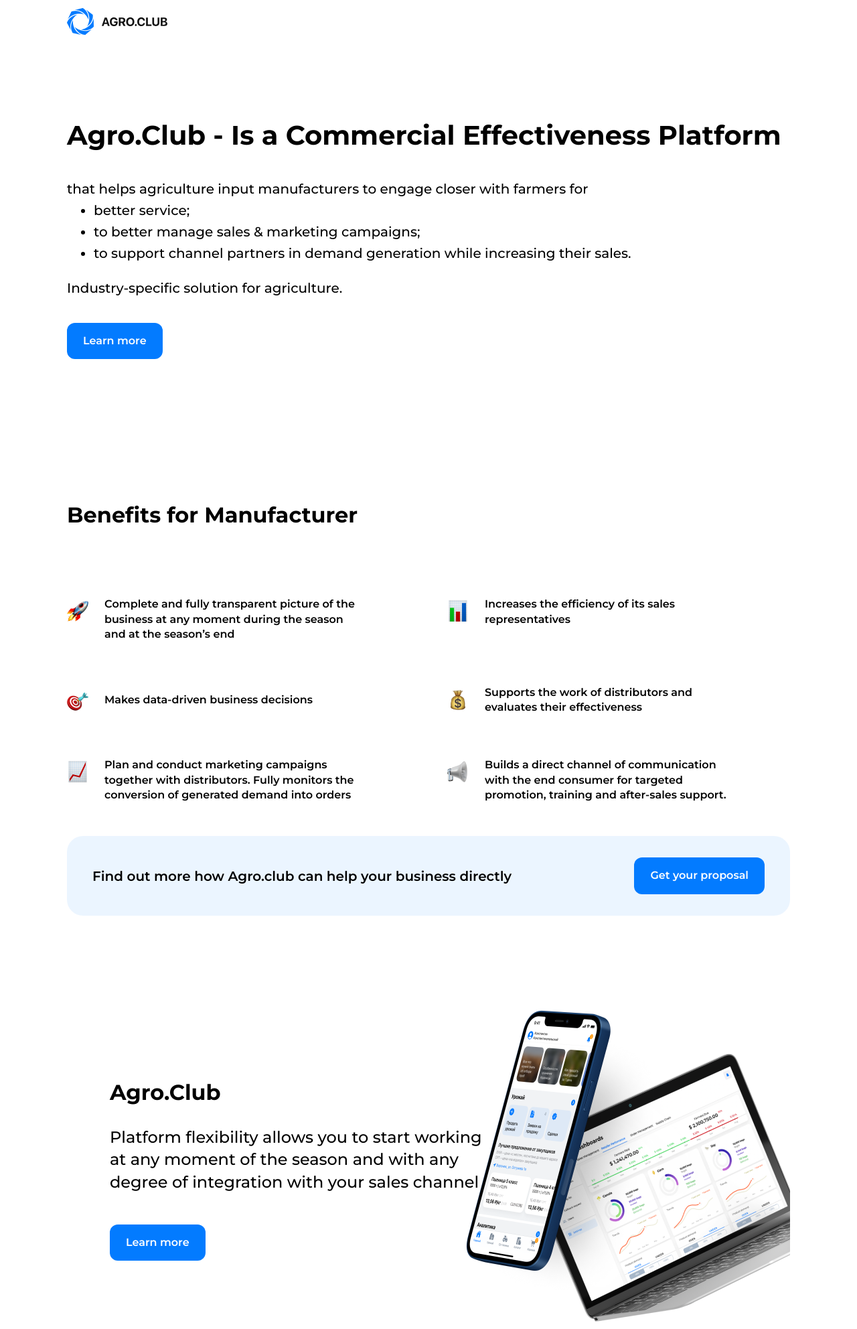
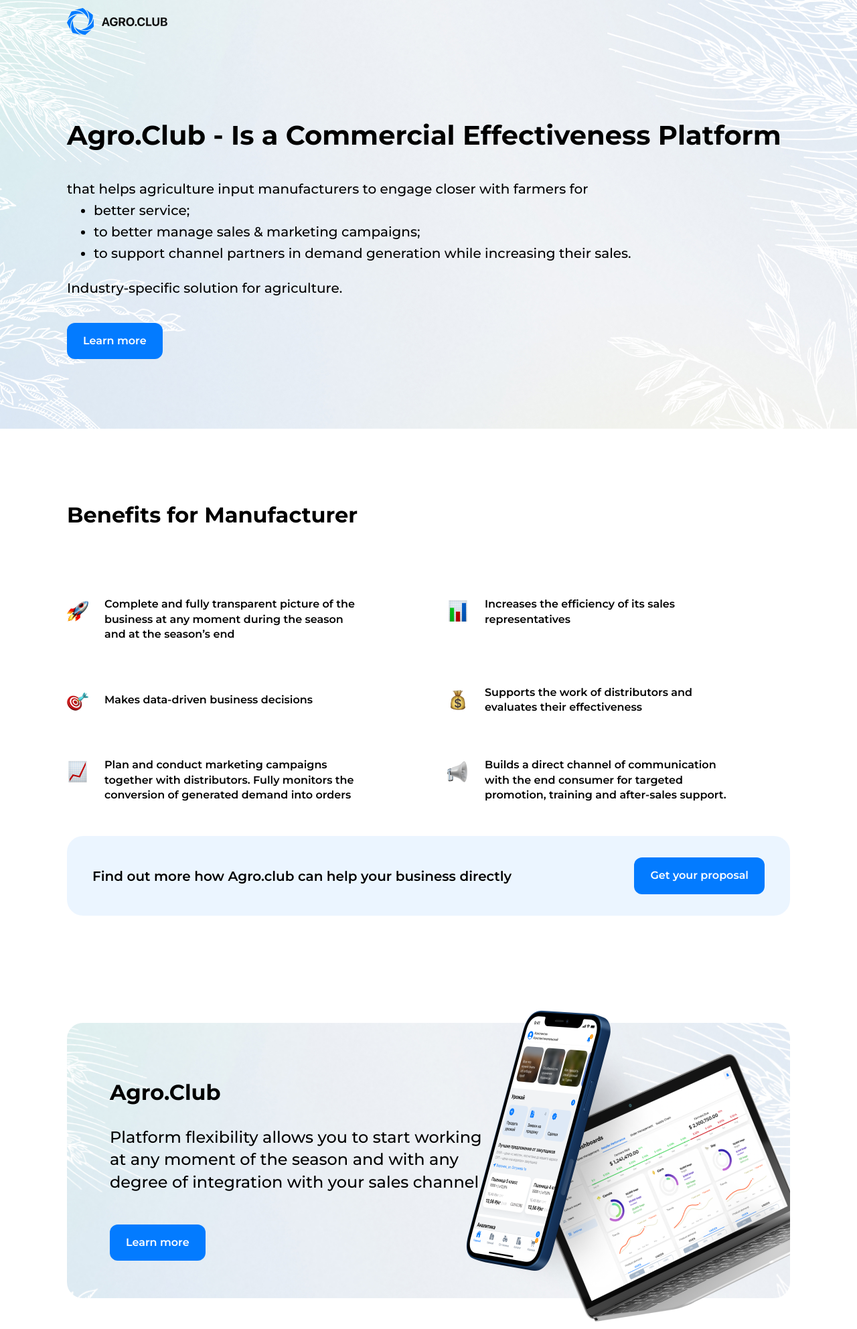
Before and after one commit to olegboston/agro, a plain HTML site: page index.html in a window 1280 px wide. Shown: the top 1984 px of the page at 67% size. Drawn offline with nearby package versions, Linux system fonts and the light colour scheme; files whose address does not match are found by name.

Commit message:
fix path img

```diff
--- a/assets/css/main.css
+++ b/assets/css/main.css
@@ -106,7 +106,7 @@ ul {
 
 .hero {
     min-height: 640px;
-    background-image: url(assets/img/hero_background1.jpg);
+    background-image: url(../img/hero_background1.jpg);
     background-size: cover;
     background-repeat: no-repeat;
     background-position: center;
@@ -191,7 +191,7 @@ ul {
     border-radius: 24px;
     display: flex;
     position: relative;
-    background: url(assets/img/about_background.jpg);
+    background: url(../img/about_background.jpg);
     background-size: cover;
     background-repeat: no-repeat;
 }
```
